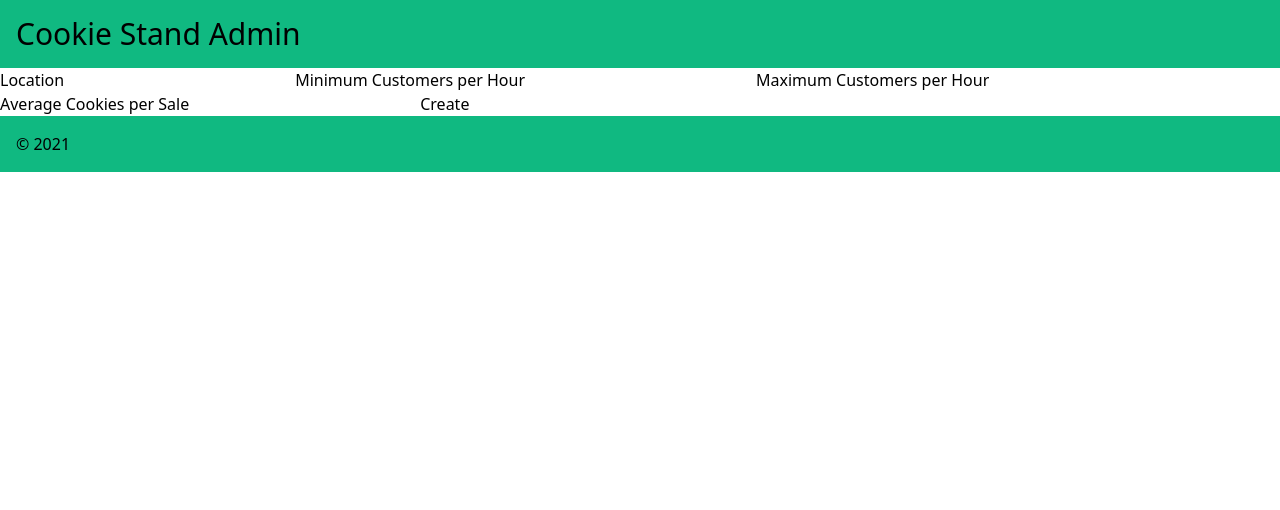
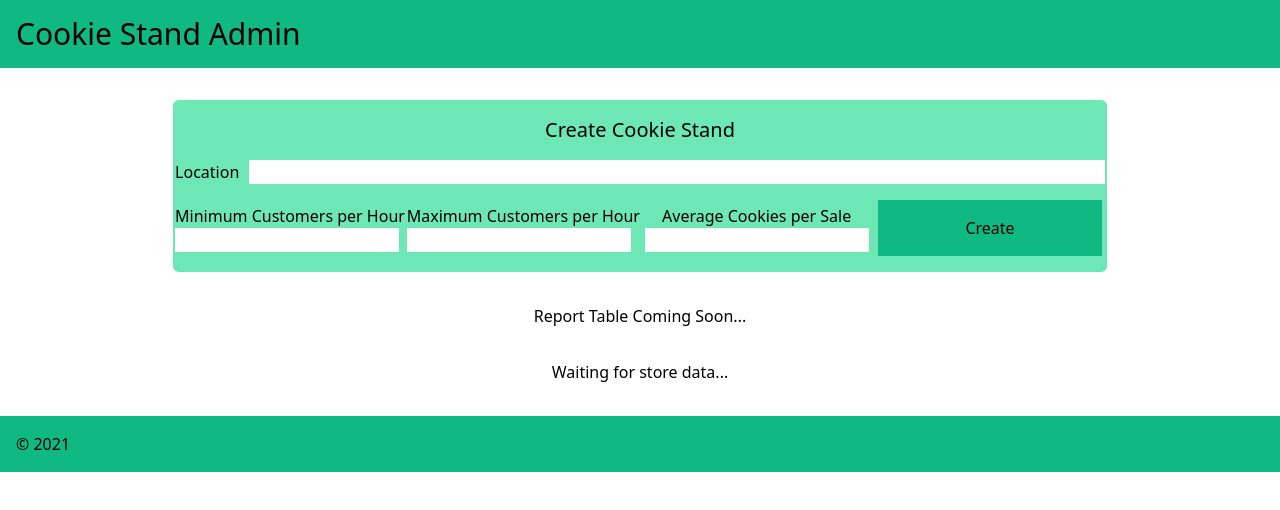
Before and after one commit to Alex-Angelico/cookie-stand-admin, a Next.js app: page / in a window 1280 px wide. Shown: the top 510 px of the page. Built offline with nearby package versions, Linux system fonts and the light colour scheme.

Commit message:
form complete

```diff
--- a/pages/index.js
+++ b/pages/index.js
@@ -1,6 +1,14 @@
 import Head from 'next/head'
+import { useState } from 'react'
 
 export default function Home() {
+
+  const [storeData, setStoreData] = useState('Waiting for store data...')
+
+  function storeCreate(event) {
+    event.preventDefault();
+    setStoreData(`{"location":"${event.target.location.value}","minCustomers":${event.target.minimum.value},"maxCustomers":${event.target.maximum.value},"avgCookies":${event.target.average.value}}`)
+  }
   return (
     <div className="">
       <Head>
@@ -12,25 +20,35 @@ export default function Home() {
         <h1 className="border-gray 50">Cookie Stand Admin</h1>
       </header>
 
-      <main className="">
-        <div className="m-30 w-960px h-400px border-black rounded-sm">
-      <h2 className=""></h2>
-      <form className="">
-        <label className="">Location</label>
-        <input className=""></input>
-        <label className="">Minimum Customers per Hour</label>
-        <input className=""></input>
-        <label className="">Maximum Customers per Hour</label>
-        <input className=""></input>
-        <label className="">Average Cookies per Sale</label>
-        <input className=""></input>
-        <button className="">Create</button>
-      </form>
-</div>
+      <main className="flex flex-col items-center justify-center flex-1 px-20 text-center">
+        <div className="m-8 w-5/6 h-auto rounded-md bg-green-300">
+          <h2 className="text-center text-xl m-4">Create Cookie Stand</h2>
+          <form onSubmit={storeCreate} className="">
+            <label className="mr-2.5">Location</label>
+            <input name="location" className="w-11/12"></input>
+            <div className="grid grid-cols-4 place-items-center mt-4 mb-4">
+              <section>
+                <label className="block">Minimum Customers per Hour</label>
+                <input name="minimum" className="block w-56"></input>
+              </section>
+              <section>
+                <label className="block">Maximum Customers per Hour</label>
+                <input name="maximum" className="block w-56"></input>
+              </section>
+              <section>
+                <label className="block">Average Cookies per Sale</label>
+                <input name="average" className="block w-56"></input>
+              </section>
+              <button className="bg-green-500 w-56 h-14">Create</button>
+            </div>
+          </form>
+        </div>
+        <h3 className="">Report Table Coming Soon...</h3>
+        <p className="m-8">{storeData}</p>
       </main>
 
       <footer className="mb-30 p-4 bg-green-500 ">
-      &copy; 2021</footer>
+        &copy; 2021</footer>
     </div>
   )
 }
```
Also changed, not shown: 1 other file (tests, documents, lock files or other folders).
